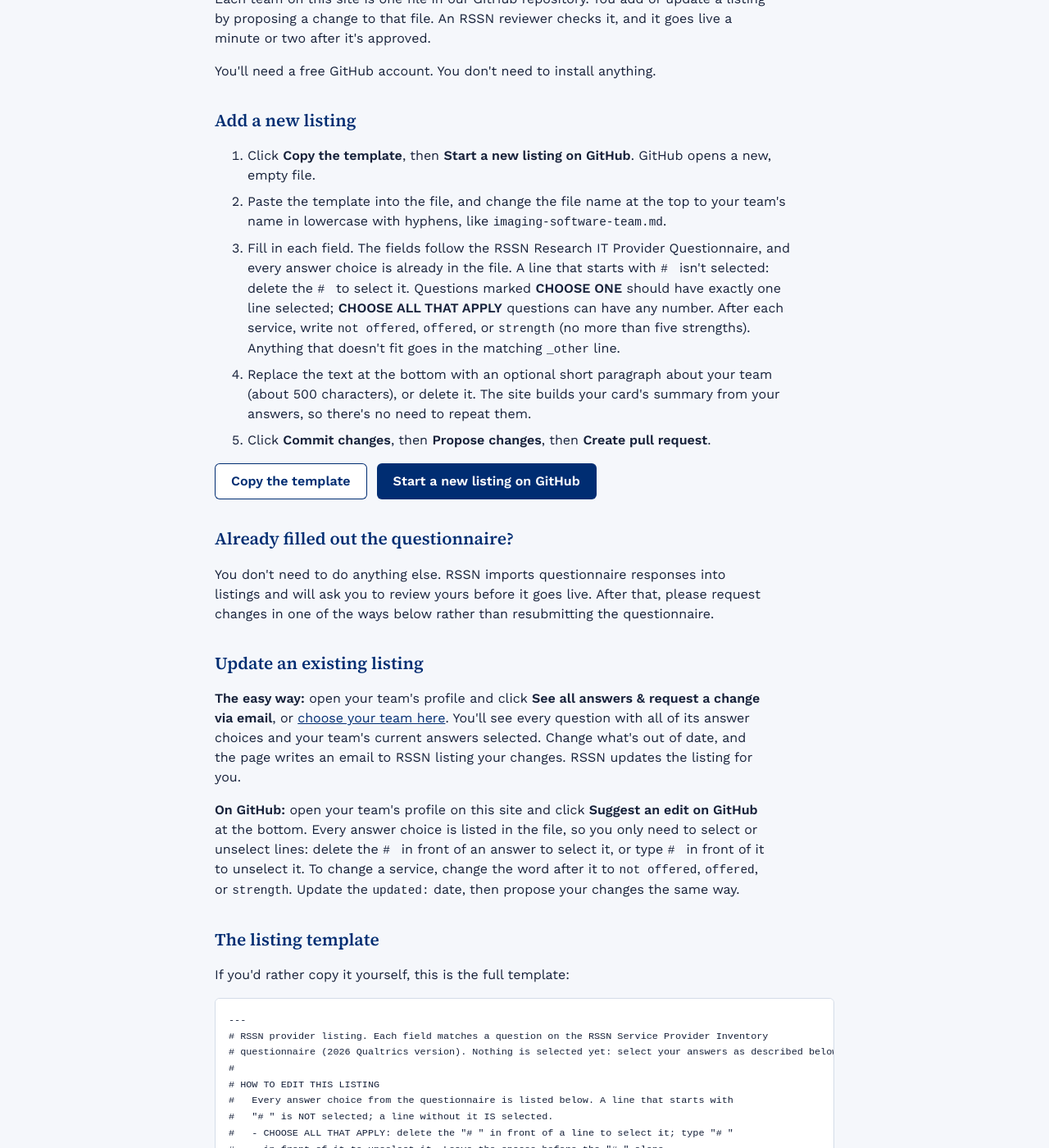
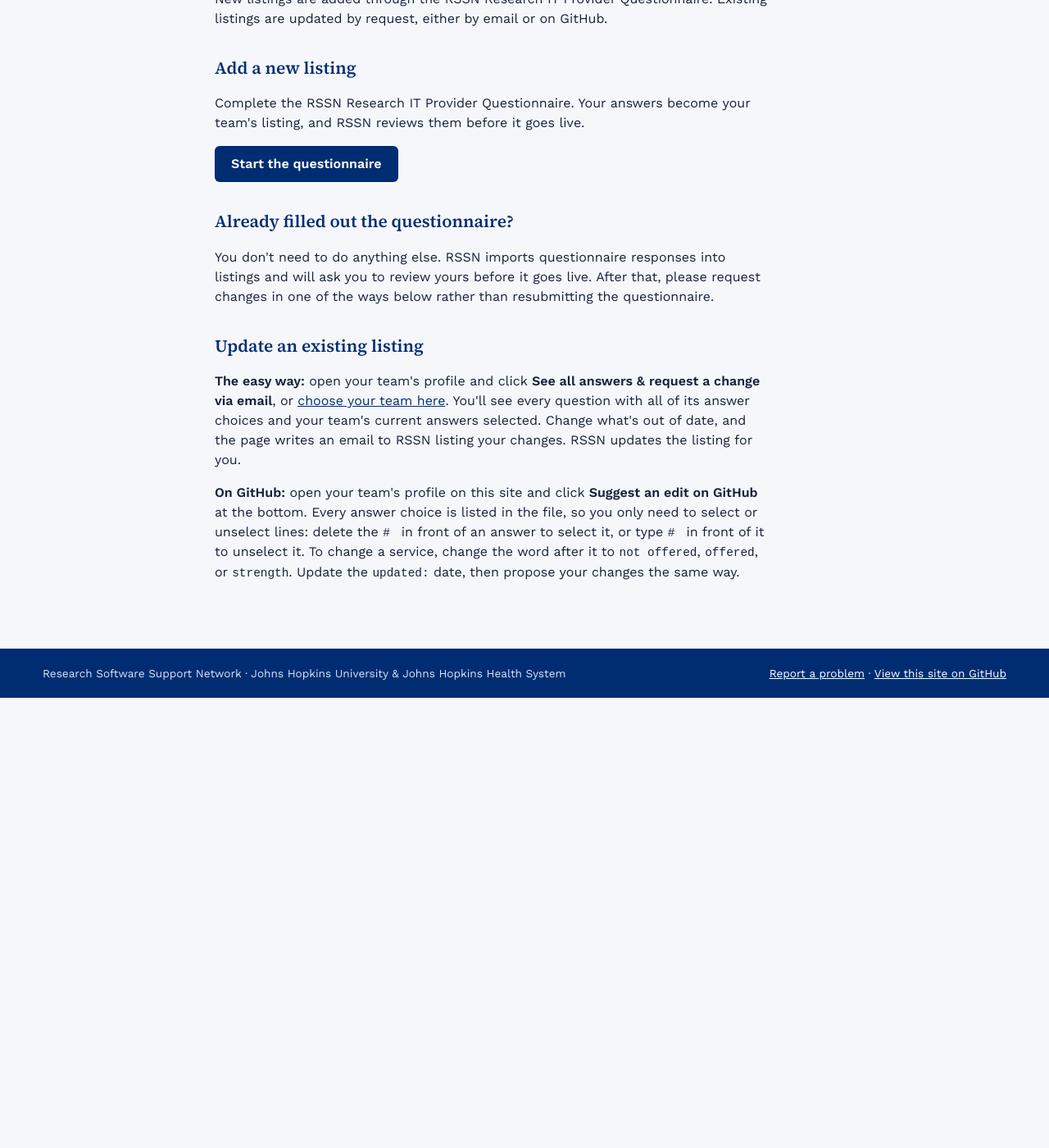
Before and after one commit to JHU-RSSN/RSSN_Provider_Inventory, a Jekyll site: the page built from add-your-service.html, in a window 1280 px wide and 1400 px high, scrolled down 226 px. Shown: the whole window at 82% size. Built offline with Jekyll 4.4.1, drawn with Linux system fonts in a browser that asks for light colours; after the commit the page ends 1077 px from its top, so only the background shows below that; some of the changed text lies outside the part shown.

Commit message:
Remove add new provider via GH

```diff
--- a/_layouts/provider.html
+++ b/_layouts/provider.html
@@ -171,8 +171,8 @@
           {%- if page.sample %}This is a sample listing, not a real team.<br>{% endif %}
           Is something out of date?<br>
           <span class="edit-note__buttons">
+            <a class="button button--secondary" href="https://github.com/{{ site.repository }}/edit/{{ site.branch }}/{{ page.path }}">Suggest an edit on GitHub</a>
             <a class="button" href="{{ '/request-a-change/' | relative_url }}?team={{ page.slug }}">See all answers &amp; request a change via email</a>
-            <a class="button button--secondary" href="https://github.com/{{ site.repository }}/edit/{{ site.branch }}/{{ page.path }}">Suggest an edit on GitHub</a>
           </span>
         </p>
       </aside>
--- a/add-your-service.html
+++ b/add-your-service.html
@@ -3,24 +3,14 @@
 title: Add your service
 permalink: /add-your-service/
 ---
-{%- capture template %}{% include provider-template.md %}{% endcapture -%}
 <main class="content-page">
   <h1>Add or update your team's listing</h1>
-  <p>Each team on this site is one file in our GitHub repository. You add or update a listing by proposing a change to that file. An RSSN reviewer checks it, and it goes live a minute or two after it's approved.</p>
-  <p>You'll need a free GitHub account. You don't need to install anything.</p>
+  <p>New listings are added through the RSSN Research IT Provider Questionnaire. Existing listings are updated by request, either by email or on GitHub.</p>
 
   <h2>Add a new listing</h2>
-  <ol>
-    <li>Click <strong>Copy the template</strong>, then <strong>Start a new listing on GitHub</strong>. GitHub opens a new, empty file.</li>
-    <li>Paste the template into the file, and change the file name at the top to your team's name in lowercase with hyphens, like <code>imaging-software-team.md</code>.</li>
-    <li>Fill in each field. The fields follow the RSSN Research IT Provider Questionnaire, and every answer choice is already in the file. A line that starts with <code>#&nbsp;</code> isn't selected: delete the <code>#&nbsp;</code> to select it. Questions marked <strong>CHOOSE ONE</strong> should have exactly one line selected; <strong>CHOOSE ALL THAT APPLY</strong> questions can have any number. After each service, write <code>not offered</code>, <code>offered</code>, or <code>strength</code> (no more than five strengths). Anything that doesn't fit goes in the matching <code>_other</code> line.</li>
-    <li>Replace the text at the bottom with an optional short paragraph about your team (about 500 characters), or delete it. The site builds your card's summary from your answers, so there's no need to repeat them.</li>
-    <li>Click <strong>Commit changes</strong>, then <strong>Propose changes</strong>, then <strong>Create pull request</strong>.</li>
-  </ol>
+  <p>Complete the RSSN Research IT Provider Questionnaire. Your answers become your team's listing, and RSSN reviews them before it goes live.</p>
   <p class="button-row">
-    <button type="button" class="button button--secondary" id="copy-template">Copy the template</button>
-    <a class="button" id="new-listing" href="https://github.com/{{ site.repository }}/new/{{ site.branch }}/_providers?filename=your-team-name.md">Start a new listing on GitHub</a>
-    <span class="copy-status" id="copy-status" aria-live="polite"></span>
+    <a class="button" href="https://jh.qualtrics.com/jfe/form/SV_25j88N5th82nDsq">Start the questionnaire</a>
   </p>
 
   <h2>Already filled out the questionnaire?</h2>
@@ -29,24 +19,4 @@
   <h2>Update an existing listing</h2>
   <p><strong>The easy way:</strong> open your team's profile and click <strong>See all answers &amp; request a change via email</strong>, or <a href="{{ '/request-a-change/' | relative_url }}">choose your team here</a>. You'll see every question with all of its answer choices and your team's current answers selected. Change what's out of date, and the page writes an email to RSSN listing your changes. RSSN updates the listing for you.</p>
   <p><strong>On GitHub:</strong> open your team's profile on this site and click <strong>Suggest an edit on GitHub</strong> at the bottom. Every answer choice is listed in the file, so you only need to select or unselect lines: delete the <code>#&nbsp;</code> in front of an answer to select it, or type <code>#&nbsp;</code> in front of it to unselect it. To change a service, change the word after it to <code>not offered</code>, <code>offered</code>, or <code>strength</code>. Update the <code>updated:</code> date, then propose your changes the same way.</p>
-
-  <h2>The listing template</h2>
-  <p>If you'd rather copy it yourself, this is the full template:</p>
-  <pre class="template-block"><code id="template-text">{{ template | escape }}</code></pre>
 </main>
-<script>
-  // Copy the listing template to the clipboard. (The template is too long to prefill through a GitHub link.)
-  (function () {
-    var btn = document.getElementById("copy-template");
-    var status = document.getElementById("copy-status");
-    var text = document.getElementById("template-text").textContent;
-    btn.addEventListener("click", function () {
-      if (!navigator.clipboard) { status.textContent = "Select the template below and copy it."; return; }
-      navigator.clipboard.writeText(text).then(function () {
-        status.textContent = "Template copied.";
-      }, function () {
-        status.textContent = "Couldn't copy. Select the template below and copy it.";
-      });
-    });
-  })();
-</script>
```
Also changed, not shown: README.md.
